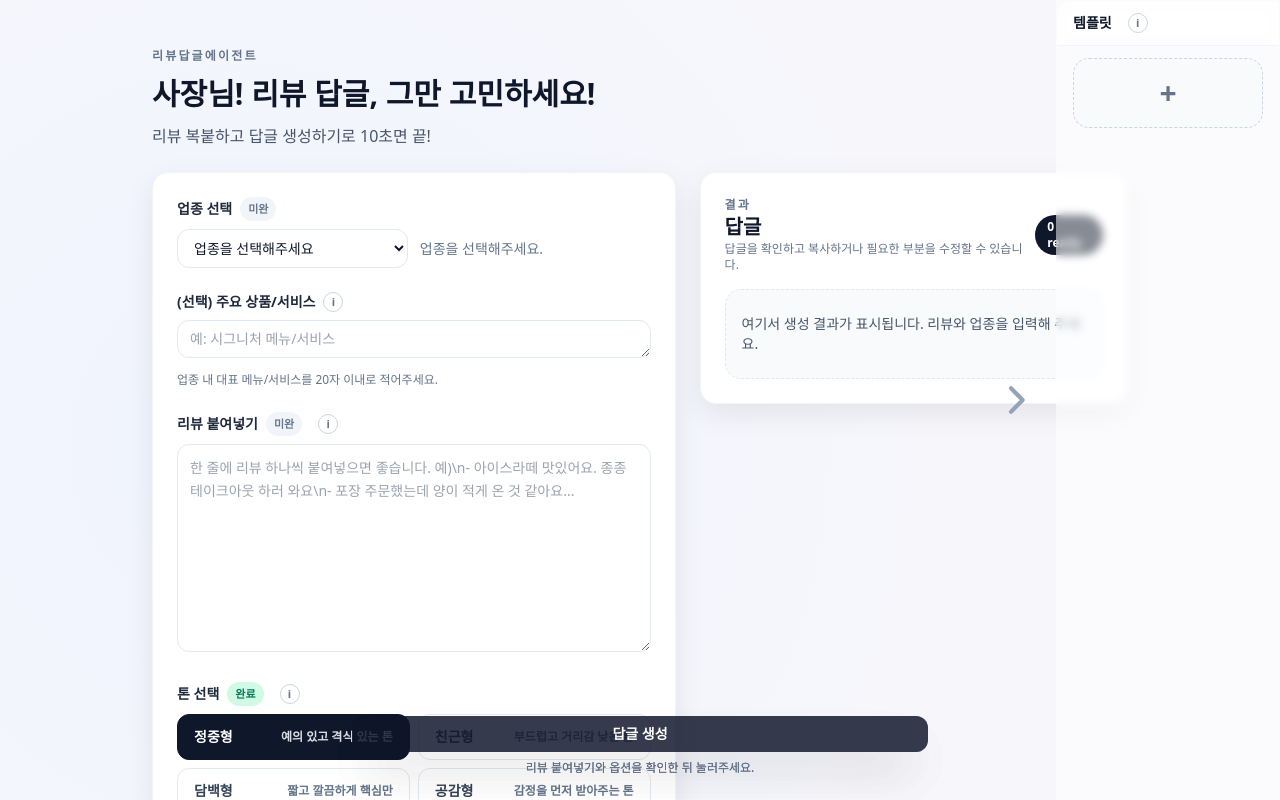
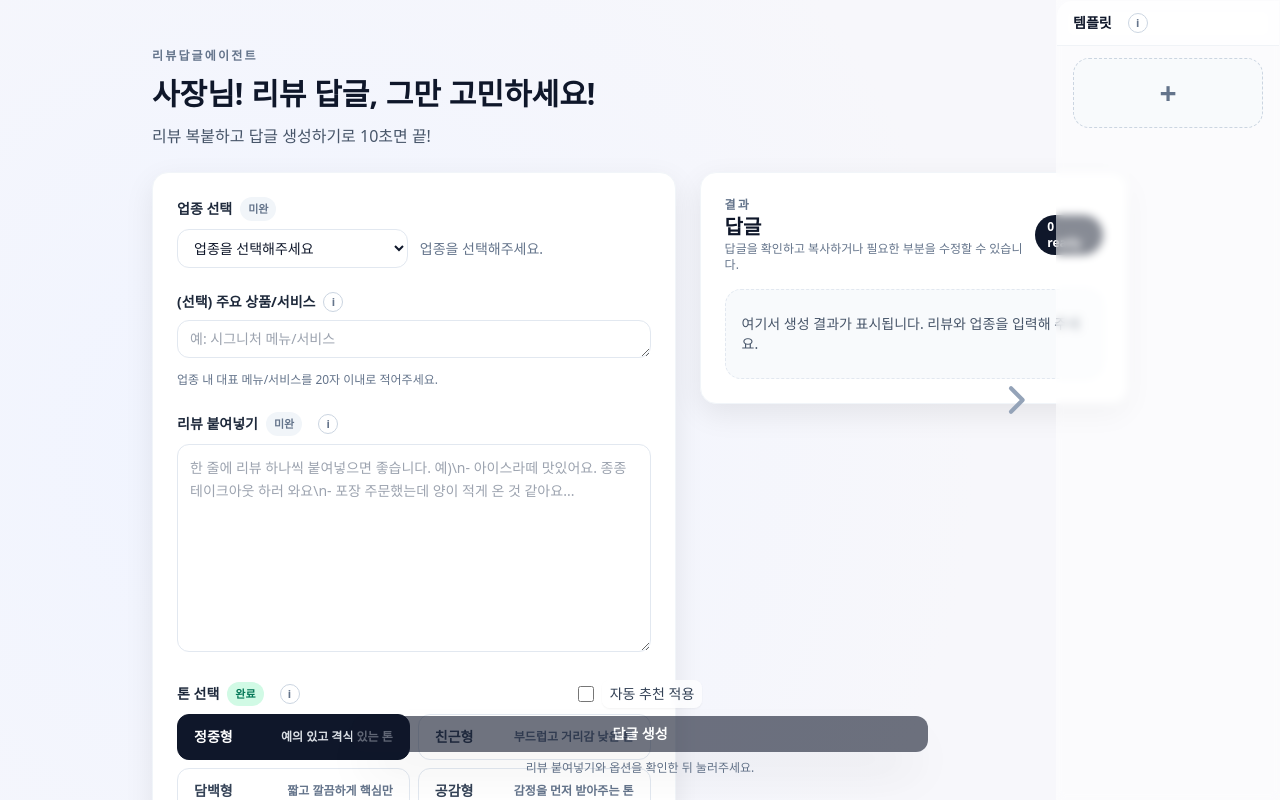
Before and after one commit to gohgeo-lang/review-doctor, a Next.js app: page / in a window 1280 px wide. Shown: the top 800 px of the page. Built offline with nearby package versions, Linux system fonts and the light colour scheme.

Commit message:
202512311322

```diff
--- a/app/api/generate-replies/route.ts
+++ b/app/api/generate-replies/route.ts
@@ -199,6 +199,10 @@ export async function POST(request: Request) {
     services ? `- 주요 상품/서비스 참고: ${services}` : "- 주요 상품/서비스 정보 없음",
     "- 과장/허위 보상/환불 약속 금지",
     "- 법률/의료 조언 금지",
+    "- 1인칭 매장 시점 유지: '저희/우리'로 말하고 제3자/AI/대행 언급 금지",
+    "- 고객 호칭은 일관되게 '고객님' 사용, 이름 추측/별칭/친애하는 등 어색한 표현 금지",
+    "- 첫 문장 또는 본문 초반에 매장 주체를 자연스럽게 드러내기(예: 저희는/저희 매장은)",
+    "- AI/챗봇/도우미 메타 표현(도와드리겠습니다/AI가) 사용 금지",
     "- 시설/배수/온도/설비 문제는 '점검/수리/개선'으로 표현하고, '물 제공'처럼 부적절한 약속은 금지",
     "- 선택된 답글 유형들을 조합하여 '답글 1개'만 생성",
     "- 각 답글의 title은 선택된 답글 유형을 쉼표로 이어붙여 사용",
@@ -219,7 +223,7 @@ export async function POST(request: Request) {
     "- body 2번째 문장부터 필요 시 연결어를 쓰되, 같은 연결어를 연속 반복하지 말기",
     "- 클라이언트에서 줄바꿈을 처리할 수 있도록 intro/body/outro를 별도로 반환",
     "- 반드시 JSON만 반환(설명/마크다운/코드블록 금지)",
-    "- 자체 체크리스트: 1) storeTone이 intro 또는 body에 반영됐는가? 2) 금지 약속/허위·과장 없는가? 3) 문장 수 규칙 준수? 4) outro가 재방문 유도 역할? 5) 자동 생성 시 힌트 복사 안 했는가?",
+    "- 자체 체크리스트: 1) storeTone이 intro 또는 body에 반영됐는가? 2) 금지 약속/허위·과장 없는가? 3) 문장 수 규칙 준수? 4) outro가 재방문 유도 역할? 5) 자동 생성 시 힌트 복사 안 했는가? 6) 1인칭 매장 시점/고객님 호칭을 일관되게 지켰는가?",
     "",
     `업종: ${industry}`,
     `톤: ${tone}`,
--- a/app/globals.css
+++ b/app/globals.css
@@ -32,6 +32,10 @@ body {
   @apply text-sm font-semibold text-slate-800;
 }
 
+.auto-apply-label {
+  text-shadow: 0 1px 4px rgba(0, 0, 0, 0.25);
+}
+
 /* Override Next.js dev overlay toast position to match app toasts (top-center) */
 [data-nextjs-toast] {
   position: fixed !important;
--- a/app/page.tsx
+++ b/app/page.tsx
@@ -494,6 +494,7 @@ export default function HomePage() {
   const [openTemplateInfo, setOpenTemplateInfo] =
     useState<TemplateConfig | null>(null);
   const [templateDrawerOpen, setTemplateDrawerOpen] = useState(true);
+  const [autoApply, setAutoApply] = useState(false);
   const industryRef = useRef<HTMLDivElement | null>(null);
   const reviewRef = useRef<HTMLDivElement | null>(null);
   const generateRef = useRef<HTMLDivElement | null>(null);
@@ -572,12 +573,6 @@ export default function HomePage() {
       setToasts((prev) => prev.filter((t) => t.id !== id));
     }, 3000);
   };
-
-  const canSubmit =
-    reviewsText.trim().length > 0 &&
-    effectiveIndustry.length > 0 &&
-    selectedReplyTypes.length > 0 &&
-    selectedReplyTypes.length <= 3;
 
   const recommendTypes = (text: string) => {
     const lower = text.toLowerCase();
@@ -660,6 +655,38 @@ export default function HomePage() {
     return "담백형";
   }, [reviewsText]);
 
+  useEffect(() => {
+    // 자동 추천 적용 시, 추천 톤/유형을 UI에도 반영
+    if (!autoApply) return;
+    if (recommendedTone) {
+      setTone(recommendedTone);
+    }
+    if (recommendedTypes.length > 0) {
+      setSelectedReplyTypes(recommendedTypes.slice(0, 3));
+    }
+  }, [autoApply, recommendedTone, recommendedTypes]);
+
+  const effectiveReplyTypesForSubmit = useMemo(() => {
+    if (autoApply) {
+      if (recommendedTypes.length > 0) return recommendedTypes.slice(0, 3);
+      if (selectedReplyTypes.length > 0)
+        return selectedReplyTypes.slice(0, 3);
+      return [replyTypeOptions[0].id];
+    }
+    return selectedReplyTypes.slice(0, 3);
+  }, [autoApply, recommendedTypes, selectedReplyTypes]);
+
+  const effectiveToneForSubmit = useMemo(() => {
+    if (autoApply && recommendedTone) return recommendedTone;
+    return tone;
+  }, [autoApply, recommendedTone, tone]);
+
+  const canSubmit =
+    reviewsText.trim().length > 0 &&
+    effectiveIndustry.length > 0 &&
+    effectiveReplyTypesForSubmit.length > 0 &&
+    effectiveReplyTypesForSubmit.length <= 3;
+
   const handleSubmit = async () => {
     if (!canSubmit) {
       setError("리뷰와 업종, 답글 유형(최소 1개, 최대 3개)을 선택해주세요.");
@@ -677,14 +704,14 @@ export default function HomePage() {
         body: JSON.stringify({
           industry: effectiveIndustry,
           reviewsText,
-          tone,
+          tone: effectiveToneForSubmit,
           storeTone,
           services: servicesText,
           introText,
           outroText,
           generateIntro,
           generateOutro,
-          replyTypes: selectedReplyTypes,
+          replyTypes: effectiveReplyTypesForSubmit,
         }),
       });
 
@@ -1559,24 +1586,6 @@ export default function HomePage() {
           onClick={() => setTemplateDrawerOpen(false)}
         />
       )}
-      <div
-        className="fixed inset-x-0 bottom-0 z-40 flex flex-col items-center gap-2 px-4 pb-6"
-        ref={generateRef}
-      >
-        <button
-          className="btn-primary shadow-2xl w-full max-w-xl py-3 text-base rounded-full"
-          disabled={!canSubmit || loading}
-          onClick={handleSubmit}
-        >
-          {loading && (
-            <span className="mr-2 inline-block h-4 w-4 animate-spin rounded-full border-2 border-white/60 border-t-white align-middle" />
-          )}
-          {loading ? "생성 중..." : "답글 생성"}
-        </button>
-        <p className="text-xs text-slate-500">
-          리뷰 붙여넣기와 옵션을 확인한 뒤 눌러주세요.
-        </p>
-      </div>
       {toasts.length > 0 && (
         <div className="fixed inset-x-0 top-4 z-50 flex flex-col items-center gap-2 px-4">
           {toasts.map((toast) => (
@@ -1594,7 +1603,26 @@ export default function HomePage() {
           ))}
         </div>
       )}
-      <div className="fixed inset-x-0 bottom-0 z-40 flex flex-col items-center gap-2 px-4 pb-6">
+      <div
+        className="fixed inset-x-0 bottom-0 z-40 flex flex-col items-center gap-2 px-4 pb-6"
+        ref={generateRef}
+      >
+        <div className="w-full max-w-xl flex items-center justify-center gap-2 text-sm text-slate-700">
+          <input
+            type="checkbox"
+            className="h-4 w-4 accent-slate-900"
+            checked={autoApply}
+            onChange={(e) => setAutoApply(e.target.checked)}
+          />
+          <span className="flex items-center gap-2 rounded-lg bg-white/70 px-2 py-1 shadow-sm backdrop-blur-sm">
+            <span>자동 추천 적용</span>
+            {autoApply && (
+              <span className="rounded-full bg-amber-100 px-2 py-[2px] text-[11px] font-semibold text-amber-800">
+                추천 톤/유형으로 바로 생성
+              </span>
+            )}
+          </span>
+        </div>
         <button
           className="btn-primary shadow-2xl w-full max-w-xl py-3 text-base rounded-full"
           disabled={!canSubmit || loading}
```
